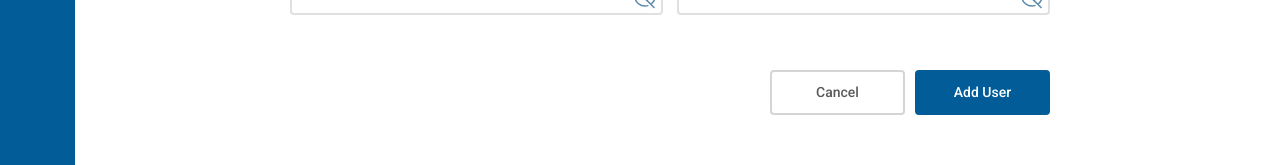
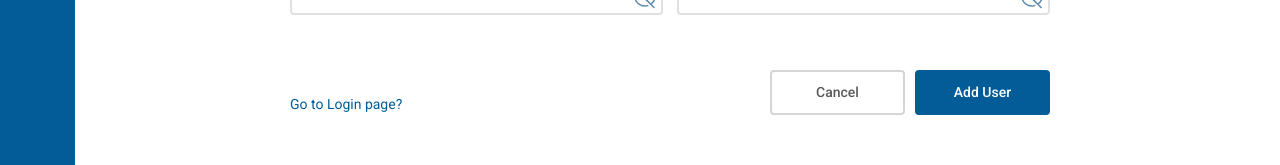
Before and after one commit to 0smir/vue-dashboard-demo, a Vue app: page /people/registration in a window 1280 px wide. Shown: the part 538-703 px from the top of the page. Built offline with nearby package versions, Linux system fonts and the light colour scheme.

Commit message:
add login link to registration page, add styles

```diff
--- a/src/components/people/AddPersonForm.vue
+++ b/src/components/people/AddPersonForm.vue
@@ -64,8 +64,9 @@
         </div>
       </div>
       <div class="form-control__btn-wrapper btn-wrapper">
-        <BaseButton class="btn btn__default btn--medium btn--add">Add User</BaseButton>
-        <BaseButton class="btn btn__outlined btn--medium btn--cancel">Cancel</BaseButton>
+        <RouterLink class="link link--login" to="/login" aria-lebel="link to login page">Go to Login page?</RouterLink>
+        <BaseButton class="btn btn__default btn--medium btn--add" aria-label="click to add user">Add User</BaseButton>
+        <BaseButton class="btn btn__outlined btn--medium btn--cancel" aria-label="click to cencel">Cancel</BaseButton>
       </div>
     </div>
   </form>
@@ -271,7 +272,7 @@ export default {
 
     @media (min-width: $md) {
       flex-direction: row;
-      justify-content: flex-end;
+      align-items: flex-end;
       margin-top: 45px;
     }
   }
@@ -296,4 +297,18 @@ export default {
     }
   }
 }
+
+.btn-wrapper {
+  .link--login {
+    display: flex;
+    color: var(--color-primary);
+    margin-bottom: 25px;
+
+    @media (min-width: $md) {
+      order: -1;
+      margin: 0 auto 0 0;
+    }
+  }
+}
+
 </style>
```
